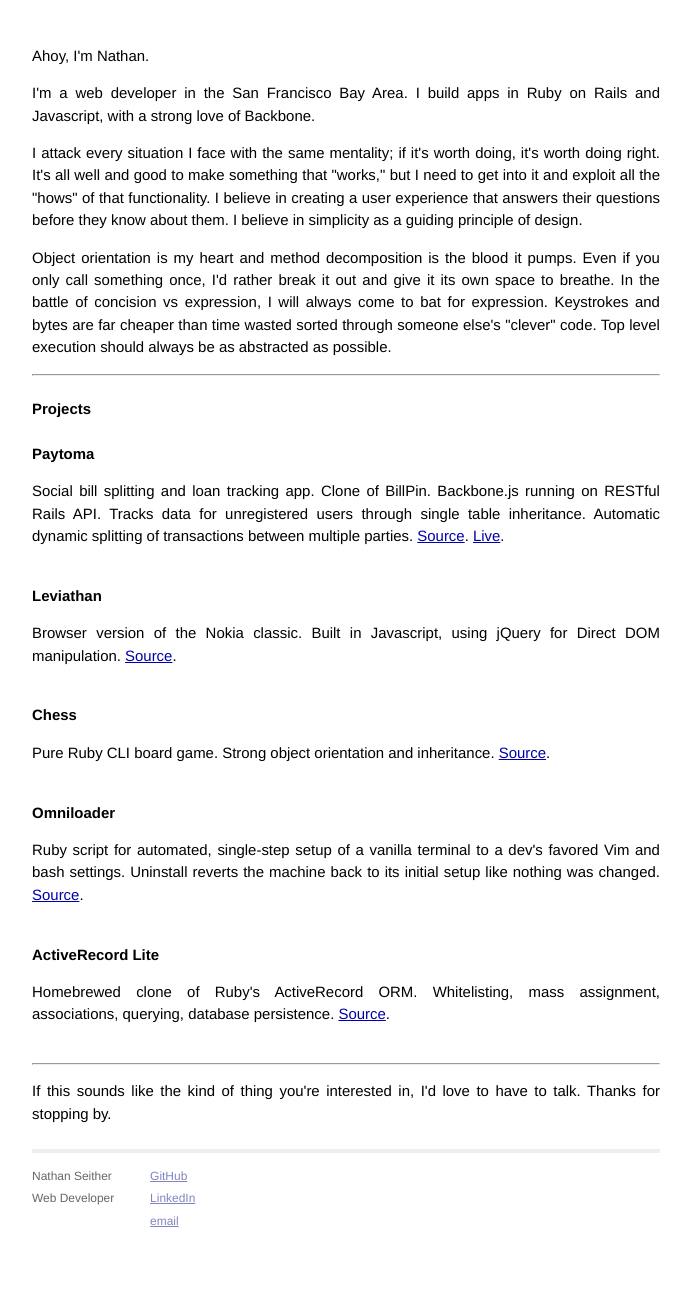
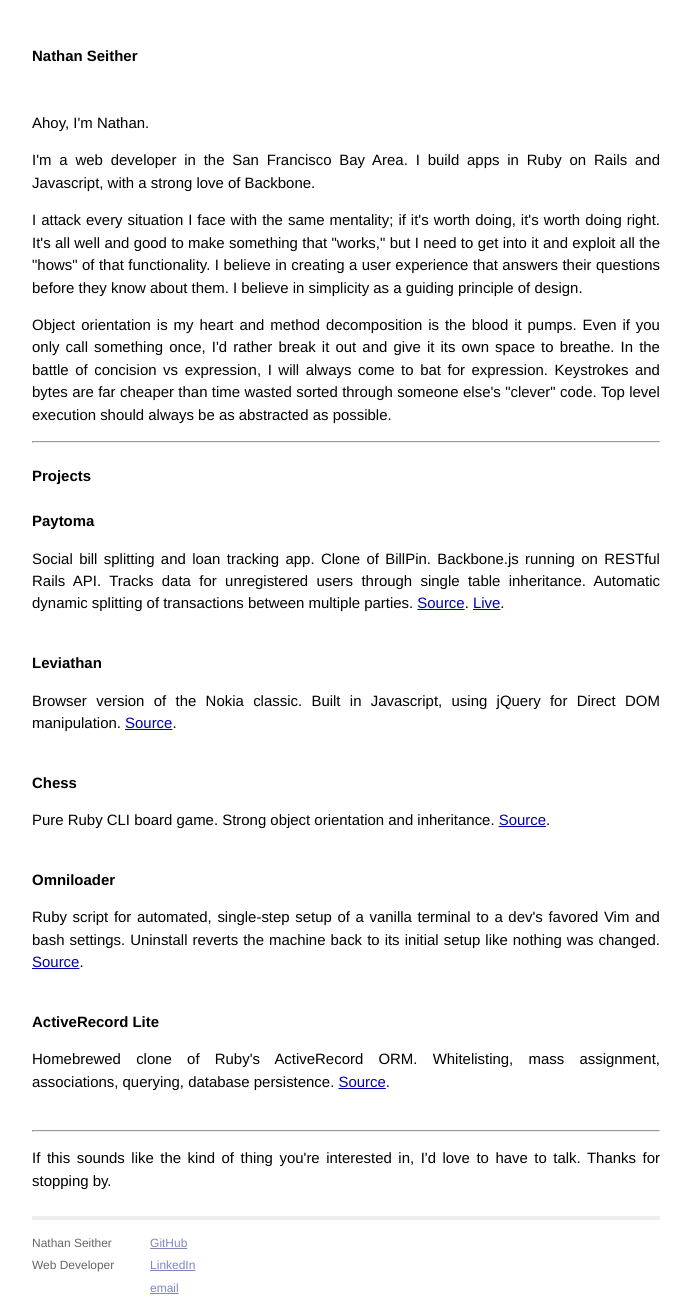
Before and after one commit to Supernats/Supernats.github.io, a Jekyll site: the page built from index.html, in a window 1280 px wide. Shown: the whole page, without its empty margins (294-985 px from the left). Built offline with Jekyll 4.4.1, drawn with Linux system fonts in a browser that asks for light colours; Markdown is read by kramdown in place of the engine named in the settings; before the commit the page ends 1244 px from its top, so only the background shows below that.

Commit message:
titles r kewl 2

```diff
--- a/_layouts/default.html
+++ b/_layouts/default.html
@@ -16,6 +16,9 @@
     <body>
 
         <div class="site">
+          <div class="header">
+            <h1 class="title">Nathan Seither</h1>
+          </div>
 
           {{ content }}
 
```
